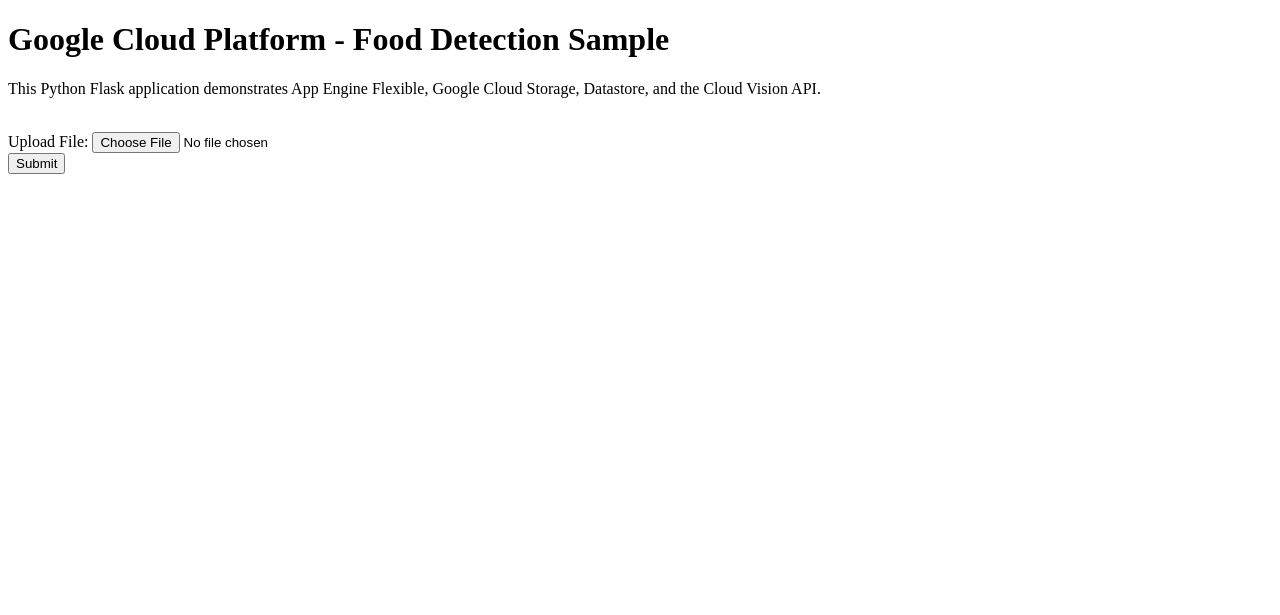
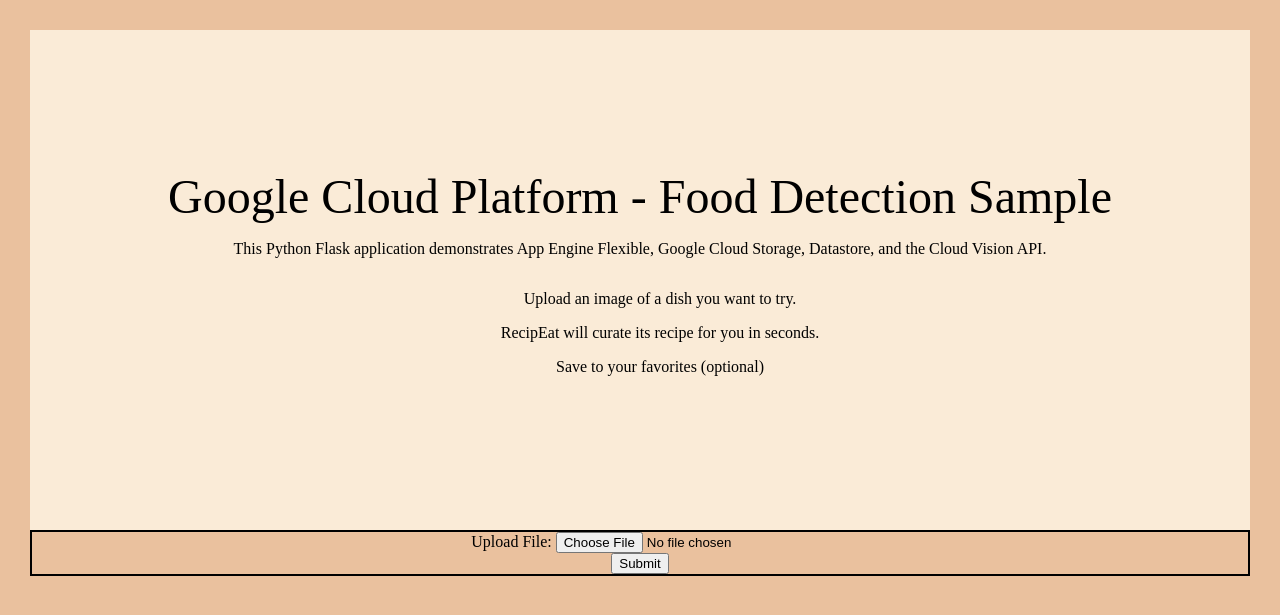
Before and after one commit to ljdutton2/karma_coin, a Flask app: template templates/index.html in a window 1280 px wide. Shown: the top 615 px of the page. Run offline with Flask 2, Linux system fonts and the light colour scheme; the template is opened without the code that fills it, so the values that code supplies are empty.

Commit message:
final basics complete

```diff
--- a/static/index_style.css
+++ b/static/index_style.css
@@ -0,0 +1,32 @@
+
+
+body {
+    background-color: rgba(230, 179, 136, 0.808);
+    display: flex;
+    flex-direction: column;
+    margin: 30px;
+}
+
+.main-title {
+    background-color: antiquewhite;
+    display: flex;
+    flex-direction: column;
+    justify-content: center;
+    align-items: center;
+    text-align: center;
+    height: 500px;
+}
+
+.title {
+    font-size: 3em;
+}
+
+.title-text {
+
+}
+
+.upload {
+    border: 2px solid;
+    align-items: center;
+    text-align: center;
+}
--- a/templates/index.html
+++ b/templates/index.html
@@ -9,14 +9,24 @@
 </head>
 <body>
 
-  <h1>Google Cloud Platform - Food Detection Sample</h1>
+  <div class="main-title">
+    <div class="title"
+      <h1>Google Cloud Platform - Food Detection Sample</h1>
+    </div>
+    <div class="title-text">
+      <p>This Python Flask application demonstrates App Engine Flexible, Google Cloud
+      Storage, Datastore, and the Cloud Vision API.</p>
+    </div>
+    <div class="description">
+      <ol>
+      <p>Upload an image of a dish you want to try.</p>
+      <p>RecipEat will curate its recipe for you in seconds.</p>
+      <p>Save to your favorites (optional)</p>
+      </ol>
+    </div>
+  </div>
 
-  <p>This Python Flask application demonstrates App Engine Flexible, Google Cloud
-    Storage, Datastore, and the Cloud Vision API.</p>
-
-    <br>
-
-  <body>
+  <div class="upload">
     <form action="upload_photo" method="POST" enctype="multipart/form-data">
       Upload File: <input type="file" name="file"><br>
       <input type="submit" name="submit" value="Submit">
@@ -24,7 +34,7 @@
     {% for things in stuff %}
       <li>{{ things }}</li>
     {% endfor %}
-  </body>
+  </div>
 
 </body>
 </html>
```
Also changed, not shown: static/detail_style.css (+7 -4 lines), static/favorites_style.css (renamed from static/favorites.css, +11 -2 lines), templates/detail.html (+10 -2 lines), templates/favorites.html (+4 -4 lines).
